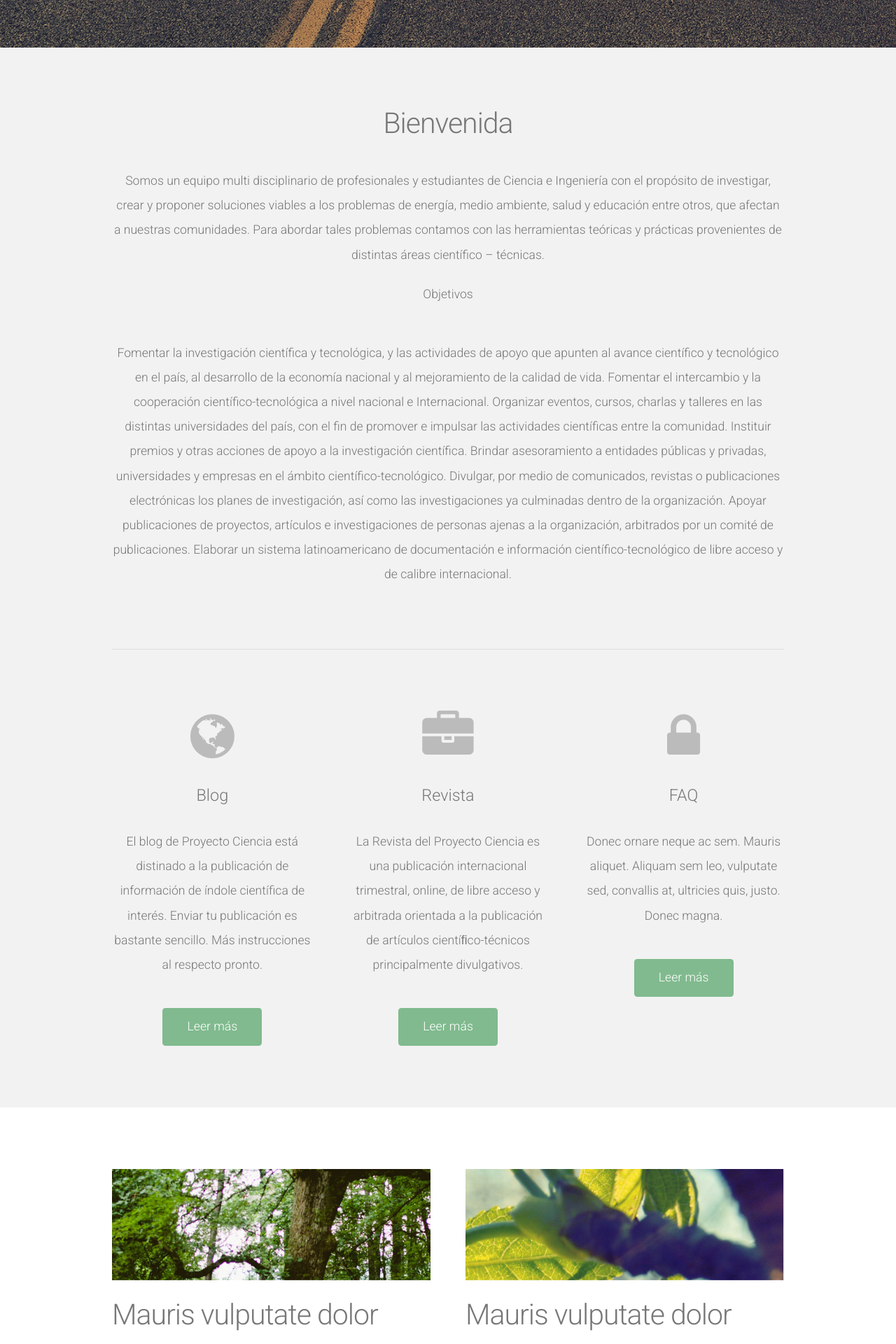
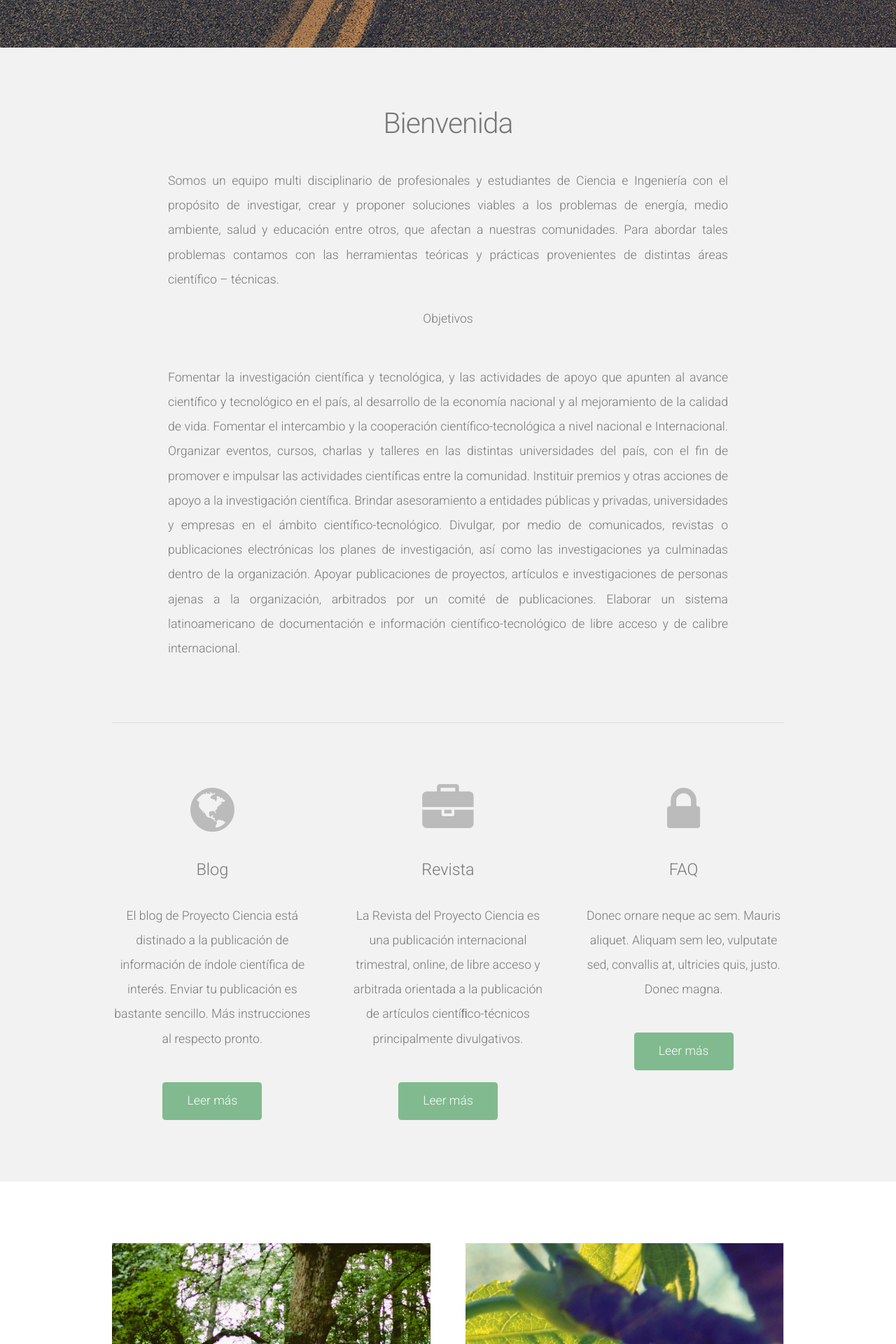
Before and after one commit to ProyectoCiencia/ProyectoCiencia, a Jekyll site: the page built from index.html, in a window 1280 px wide. Shown: the part 310-2230 px from the top of the page at 70% size. Built offline with Jekyll 4.4.1, drawn with Linux system fonts in a browser that asks for light colours; nearby versions of some CDN libraries; the list of posts is cut into pages by our own code.

Commit message:
Nuevos cambios a style-desktop.css.

```diff
--- a/assets/css/style-desktop.css
+++ b/assets/css/style-desktop.css
@@ -98,6 +98,16 @@
 	{
 		line-height: 2em;
 		font-size: 1.2em;
+        }
+
+	#featured p.ppc
+	{
+		line-height: 2em;
+		font-size: 1.2em;
+                /* mwkr */
+                width: 800px;
+                margin-left: auto;
+                margin-right: auto;
 	}
 
 /*********************************************************************************/
--- a/index.html
+++ b/index.html
@@ -8,7 +8,7 @@ layout: default
 		<header>
 			<h2>Bienvenida</h2>
 		</header>
-                <p>
+<p class = "ppc" align = "justify">
                     Somos un equipo multi disciplinario de profesionales y estudiantes de Ciencia e Ingeniería con el propósito de investigar, crear y proponer soluciones viables a los problemas de energía, medio ambiente, salud y educación entre otros, que afectan a nuestras comunidades. Para abordar tales problemas contamos con las herramientas teóricas y prácticas provenientes de distintas áreas científico – técnicas.
                 </p>
 
@@ -16,7 +16,7 @@ layout: default
     <header>
         <span class="byline">Objetivos</span>
     </header>
-                                <p>
+<p class = "ppc" align = "justify">
 
  Fomentar la investigación científica y tecnológica, y las actividades de apoyo que apunten al avance científico y tecnológico en el país, al desarrollo de la economía nacional y al mejoramiento de la calidad de vida.
 
```
Lines whose indentation alone changed are shown as unchanged.
